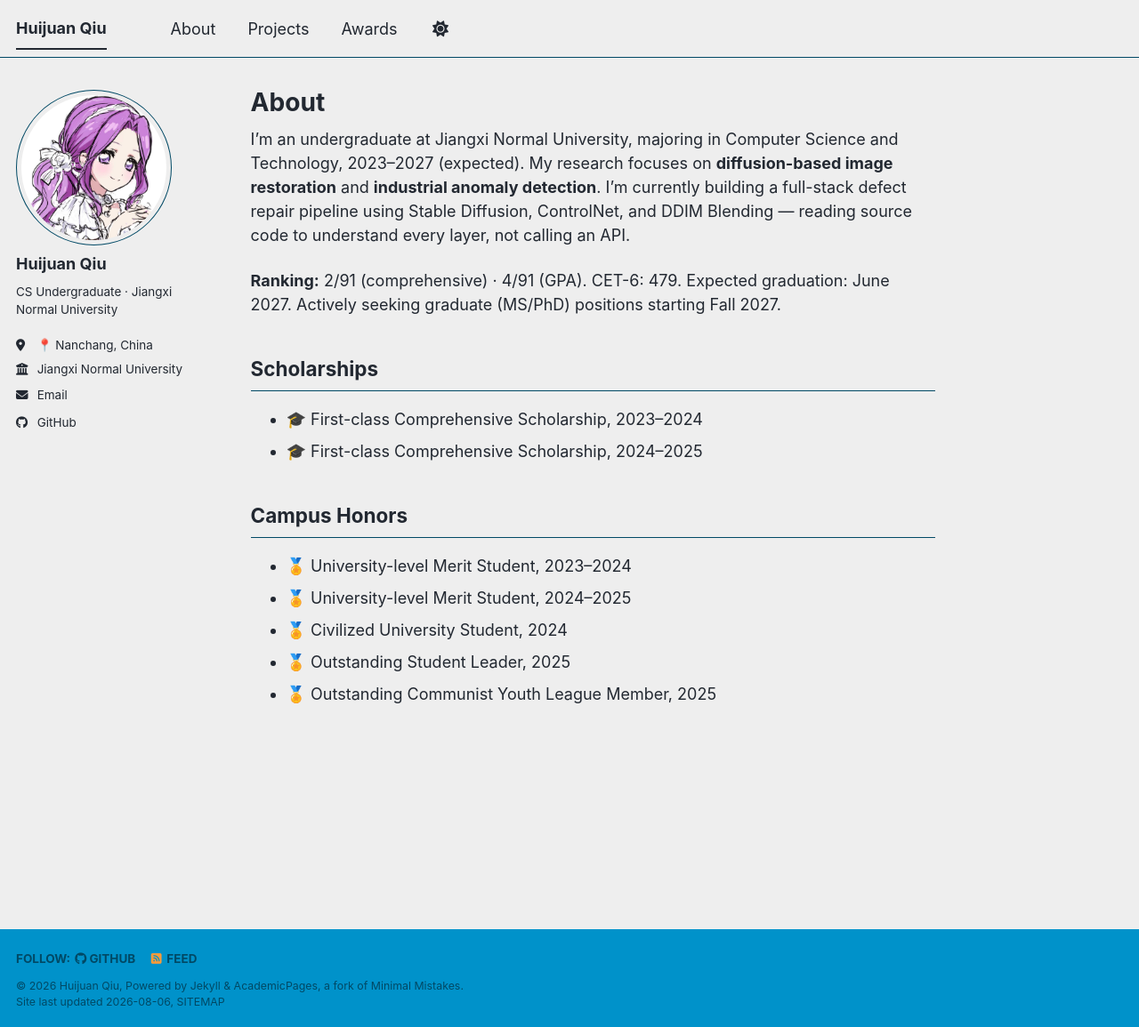
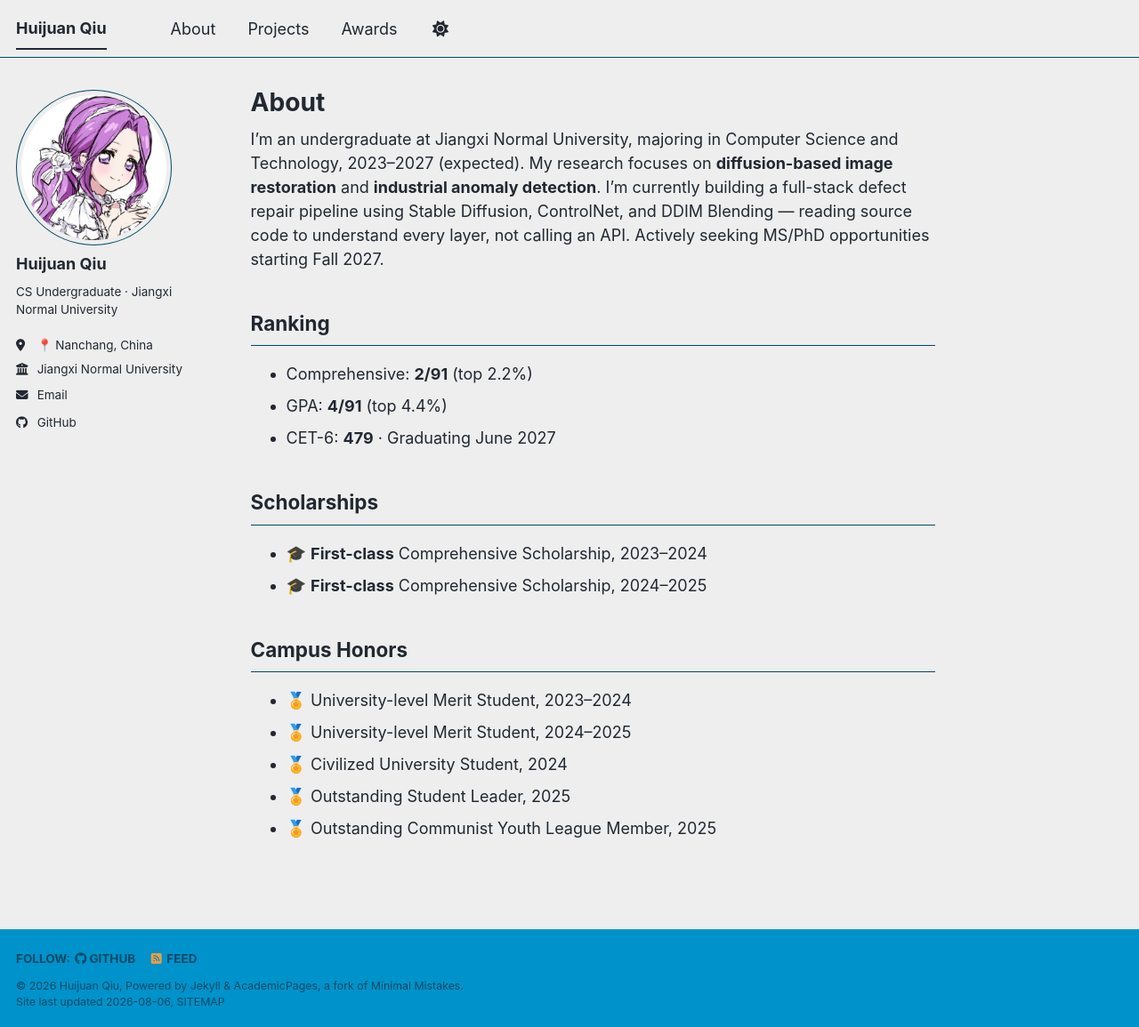
Before and after one commit to 11111XIMOLOKO/11111XIMOLOKO.github.io, a Jekyll site: the page built from _pages/about.md, in a window 1280 px wide and 1155 px high. Shown: the whole window at 89% size. Built offline with Jekyll 4.4.1, drawn with Linux system fonts in a browser that asks for light colours; a style sheet for code colours, icons or effects is not loaded.

Commit message:
About页重构：申请意向移入首段，排名拆为列表，First-class加粗

```diff
--- a/_pages/about.md
+++ b/_pages/about.md
@@ -7,14 +7,18 @@ redirect_from:
   - /about.html
 ---
 
-I'm an undergraduate at Jiangxi Normal University, majoring in Computer Science and Technology, 2023–2027 (expected). My research focuses on **diffusion-based image restoration** and **industrial anomaly detection**. I'm currently building a full-stack defect repair pipeline using Stable Diffusion, ControlNet, and DDIM Blending — reading source code to understand every layer, not calling an API.
+I'm an undergraduate at Jiangxi Normal University, majoring in Computer Science and Technology, 2023–2027 (expected). My research focuses on **diffusion-based image restoration** and **industrial anomaly detection**. I'm currently building a full-stack defect repair pipeline using Stable Diffusion, ControlNet, and DDIM Blending — reading source code to understand every layer, not calling an API. Actively seeking MS/PhD opportunities starting Fall 2027.
 
-**Ranking:** 2/91 (comprehensive) · 4/91 (GPA). CET-6: 479. Expected graduation: June 2027. Actively seeking graduate (MS/PhD) positions starting Fall 2027.
+## Ranking
+
+* Comprehensive: **2/91** (top 2.2%)
+* GPA: **4/91** (top 4.4%)
+* CET-6: **479** · Graduating June 2027
 
 ## Scholarships
 
-* 🎓 First-class Comprehensive Scholarship, 2023–2024
-* 🎓 First-class Comprehensive Scholarship, 2024–2025
+* 🎓 **First-class** Comprehensive Scholarship, 2023–2024
+* 🎓 **First-class** Comprehensive Scholarship, 2024–2025
 
 ## Campus Honors
 
```
